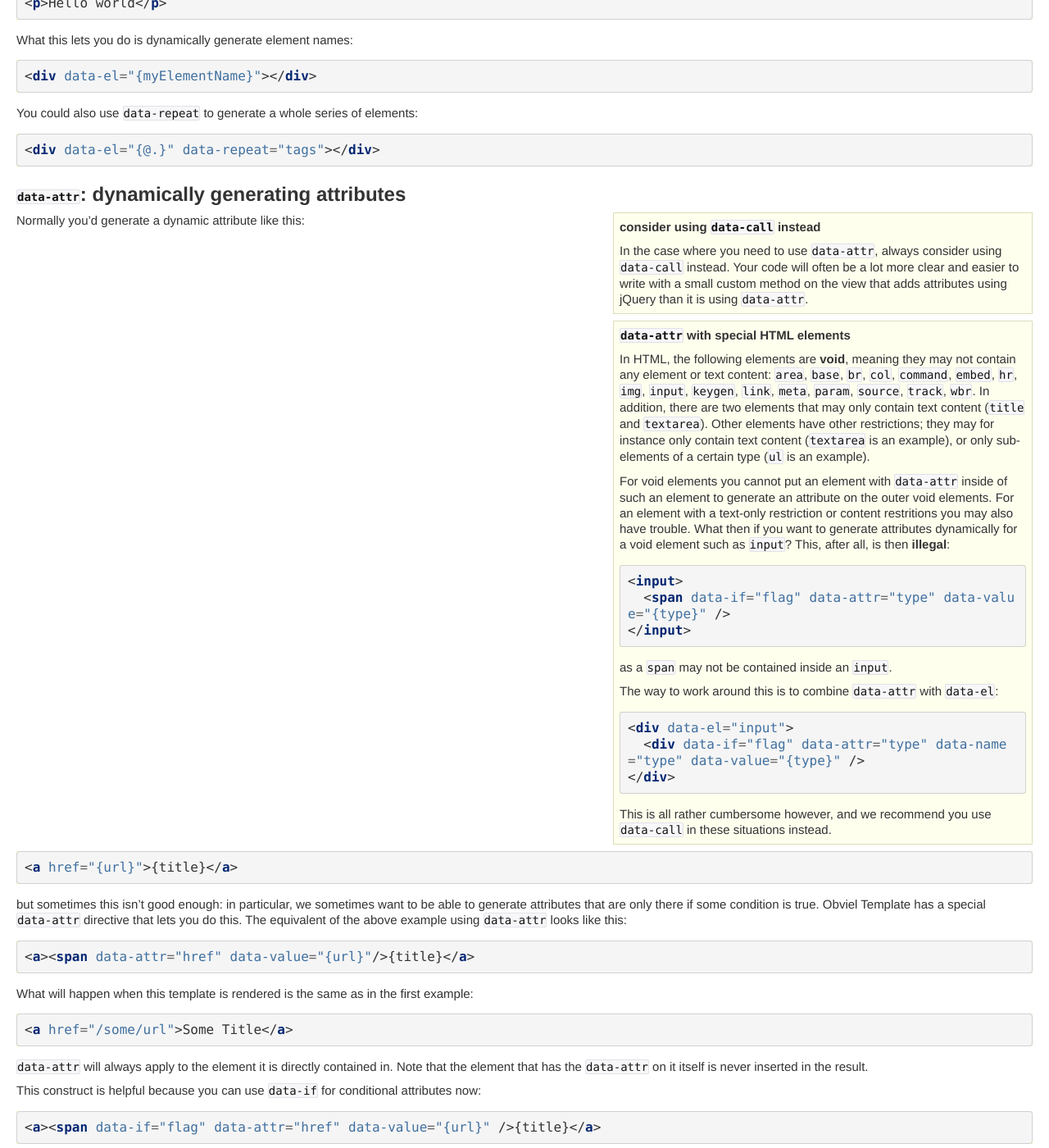
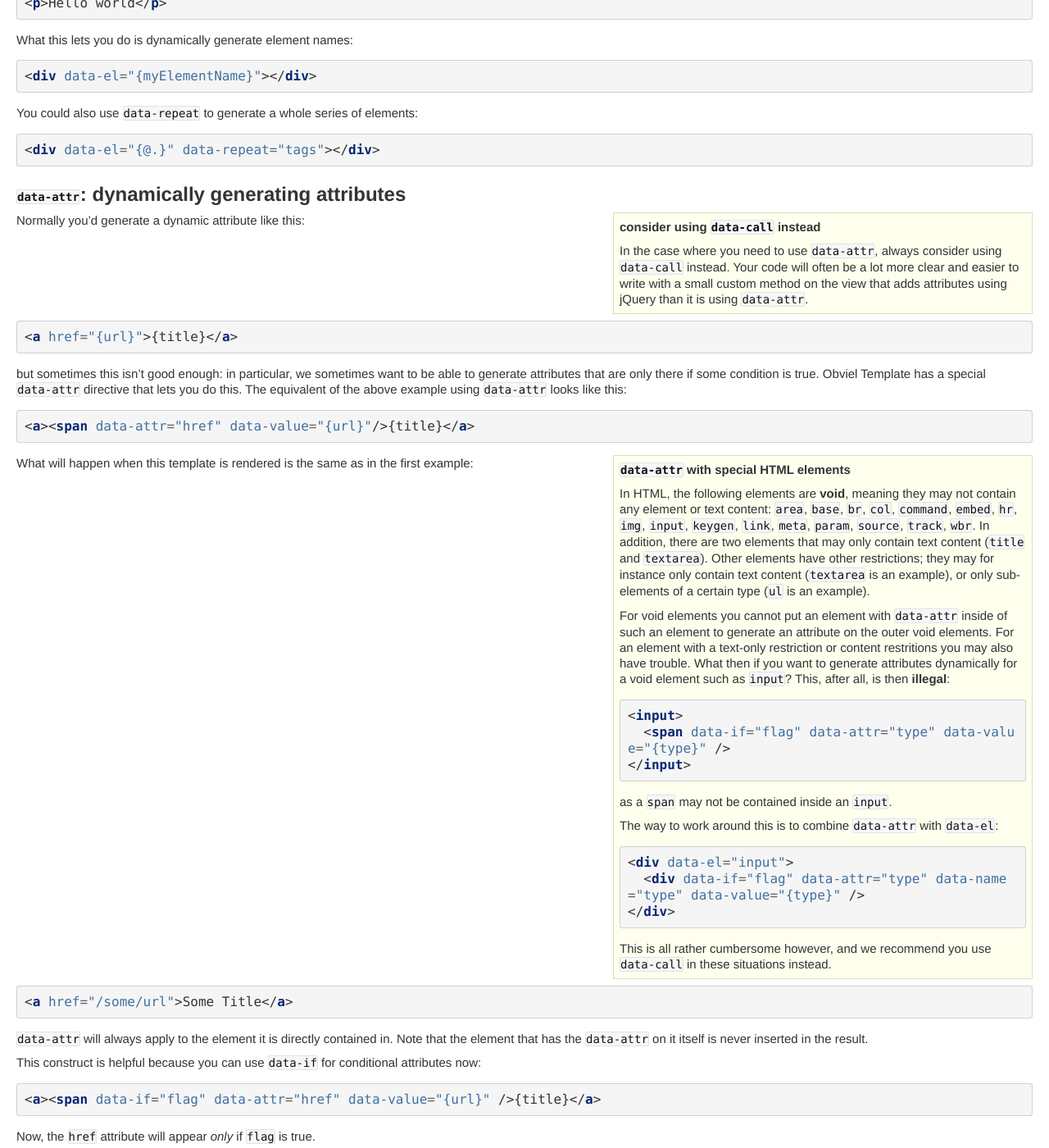
Before and after one commit to obviel/obviel, a Sphinx documentation site: the page built from doc/template.txt, in a window 1280 px wide and 1400 px high, scrolled down 11511 px. Shown: the whole window at 82% size. Built offline with Sphinx 7.4.7, drawn with Linux system fonts in a browser that asks for light colours; some of the changed lines change nothing that is shown.

Commit message:
Sidebar tweak.

```diff
--- a/doc/template.txt
+++ b/doc/template.txt
@@ -290,7 +290,7 @@ will render like this::
   </ul>
 
 ``@repeat`` variable
-------------------
+--------------------
 
 ``data-repeat`` supports the special variable ``@repeat``. This variable
 contains some useful properties during the construction of loops:
@@ -461,7 +461,7 @@ will therefore get you::
   <p>b in scope a: redefined</p>
 
 ``data-render``
--------------
+---------------
 
 Consider the following data:
 
@@ -737,6 +737,19 @@ You could also use ``data-repeat`` to generate a whole series of elements::
   clear and easier to write with a small custom method on the view
   that adds attributes using jQuery than it is using ``data-attr``.
 
+Normally you'd generate a dynamic attribute like this::
+
+   <a href="{url}">{title}</a>
+
+but sometimes this isn't good enough: in particular, we sometimes want
+to be able to generate attributes that are only there if some
+condition is true. Obviel Template has a special ``data-attr``
+directive that lets you do this. The equivalent of the above example
+using ``data-attr`` looks like this::
+
+  <a><span data-attr="href" data-value="{url}"/>{title}</a>
+
+
 .. sidebar:: ``data-attr`` with special HTML elements
 
   In HTML, the following elements are **void**, meaning they may not
@@ -770,18 +783,6 @@ You could also use ``data-repeat`` to generate a whole series of elements::
 
   This is all rather cumbersome however, and we recommend you use
   ``data-call`` in these situations instead.
-
-Normally you'd generate a dynamic attribute like this::
-
-   <a href="{url}">{title}</a>
-
-but sometimes this isn't good enough: in particular, we sometimes want
-to be able to generate attributes that are only there if some
-condition is true. Obviel Template has a special ``data-attr``
-directive that lets you do this. The equivalent of the above example
-using ``data-attr`` looks like this::
-
-  <a><span data-attr="href" data-value="{url}"/>{title}</a>
 
 What will happen when this template is rendered is the same as in the
 first example::
```
